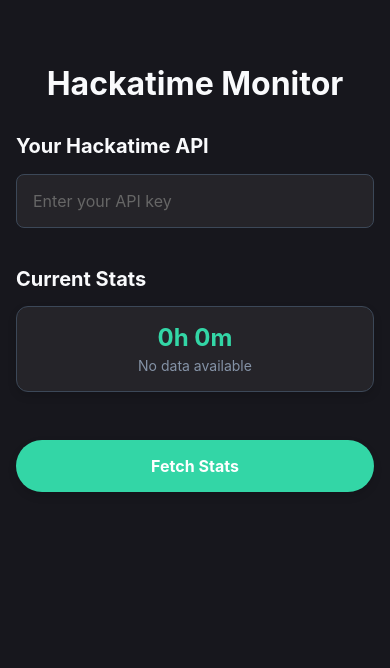
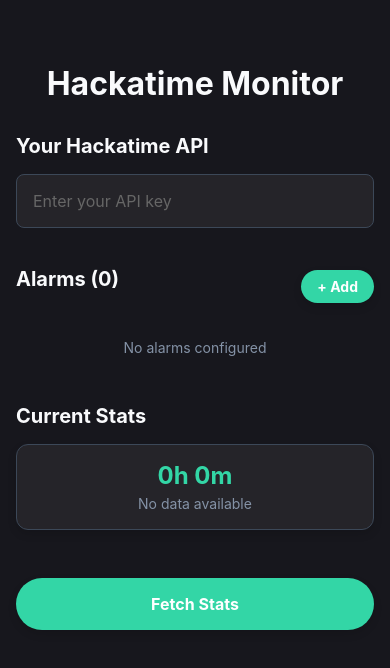
Before and after one commit to Hello-Kitty-1311/Hackatime-Monitor, a React Native app: screen / in a window 390 px wide. Shown: the top 668 px of the page. Built offline with nearby package versions, Linux system fonts and the light colour scheme.

Commit message:
Add basic alarm functionality with simple add button

```diff
--- a/App.js
+++ b/App.js
@@ -8,16 +8,65 @@
   Alert,
   StatusBar,
   ScrollView,
+  Switch,
 } from 'react-native';
 
 export default function App() {
   const [apiKey, setApiKey] = useState('');
+  const [alarms, setAlarms] = useState([]);
   const [currentStats, setCurrentStats] = useState({
     totalSeconds: 0,
     hours: 0,
     minutes: 0,
     text: '',
   });
+
+  const toggleAlarm = (id) => {
+    setAlarms(prevAlarms => prevAlarms.map(alarm =>
+      alarm.id === id ? { ...alarm, enabled: !alarm.enabled } : alarm
+    ));
+  };
+
+  const renderAlarmItem = (alarm) => {
+    return (
+      <View key={alarm.id} style={styles.alarmItem}>
+        <View style={styles.alarmHeader}>
+          <Text style={styles.alarmName}>{alarm.name}</Text>
+          <Switch
+            value={alarm.enabled}
+            onValueChange={() => toggleAlarm(alarm.id)}
+            trackColor={{ false: '#767577', true: '#4CAF50' }}
+            thumbColor={alarm.enabled ? '#fff' : '#f4f3f4'}
+          />
+        </View>
+
+        <View style={styles.alarmDetails}>
+          <Text style={styles.alarmTime}>
+            {alarm.hours}h {alarm.minutes}m
+          </Text>
+
+          <View style={styles.alarmStatus}>
+            <Text style={styles.statusPending}>Pending</Text>
+          </View>
+        </View>
+      </View>
+    );
+  };
+
+  const addAlarm = () => {
+    const newAlarm = {
+      id: Date.now().toString(),
+      name: 'Daily Goal',
+      hours: '8',
+      minutes: '0',
+      enabled: true,
+      hasTriggered: false,
+      lastTriggeredDate: null,
+      type: 'manual',
+    };
+
+    setAlarms(prevAlarms => [...prevAlarms, newAlarm]);
+  };
 
   useEffect(() => {
     // Setup will be added later
@@ -71,6 +120,24 @@
             onChangeText={setApiKey}
             secureTextEntry
           />
+        </View>
+
+        <View style={styles.section}>
+          <View style={styles.sectionHeader}>
+            <Text style={styles.sectionTitle}>Alarms ({alarms.length})</Text>
+            <TouchableOpacity
+              style={styles.addButton}
+              onPress={addAlarm}
+            >
+              <Text style={styles.addButtonText}>+ Add</Text>
+            </TouchableOpacity>
+          </View>
+
+          {alarms.length === 0 ? (
+            <Text style={styles.noAlarmsText}>No alarms configured</Text>
+          ) : (
+            alarms.map(renderAlarmItem)
+          )}
         </View>
 
         <View style={styles.section}>
@@ -175,4 +242,77 @@
     fontWeight: '700',
     letterSpacing: 0.009,
   },
+  sectionHeader: {
+    flexDirection: 'row',
+    justifyContent: 'space-between',
+    alignItems: 'center',
+    marginBottom: 16,
+  },
+  addButton: {
+    backgroundColor: '#33d6a6',
+    paddingHorizontal: 16,
+    paddingVertical: 8,
+    borderRadius: 99999,
+    shadowColor: '#000',
+    shadowOffset: { width: 0, height: 4 },
+    shadowOpacity: 0.125,
+    shadowRadius: 8,
+    elevation: 4,
+  },
+  addButtonText: {
+    color: '#ffffff',
+    fontSize: 14,
+    fontWeight: '700',
+    letterSpacing: 0.009,
+  },
+  alarmItem: {
+    backgroundColor: '#252429',
+    padding: 16,
+    borderRadius: 12,
+    marginBottom: 8,
+    borderWidth: 1,
+    borderColor: '#3c4858',
+    shadowColor: '#000',
+    shadowOffset: { width: 0, height: 4 },
+    shadowOpacity: 0.125,
+    shadowRadius: 8,
+    elevation: 2,
+  },
+  alarmHeader: {
+    flexDirection: 'row',
+    justifyContent: 'space-between',
+    alignItems: 'center',
+    marginBottom: 8,
+  },
+  alarmName: {
+    fontSize: 16,
+    fontWeight: '700',
+    color: '#f9fafc',
+  },
+  alarmDetails: {
+    flexDirection: 'row',
+    justifyContent: 'space-between',
+    alignItems: 'center',
+  },
+  alarmTime: {
+    fontSize: 14,
+    color: '#8492a6',
+    lineHeight: 19.25,
+  },
+  alarmStatus: {
+    flexDirection: 'row',
+    alignItems: 'center',
+  },
+  statusPending: {
+    color: '#f1c40f',
+    fontSize: 12,
+    fontWeight: '700',
+  },
+  noAlarmsText: {
+    color: '#8492a6',
+    fontSize: 14,
+    textAlign: 'center',
+    padding: 16,
+    lineHeight: 19.25,
+  },
 });
```
